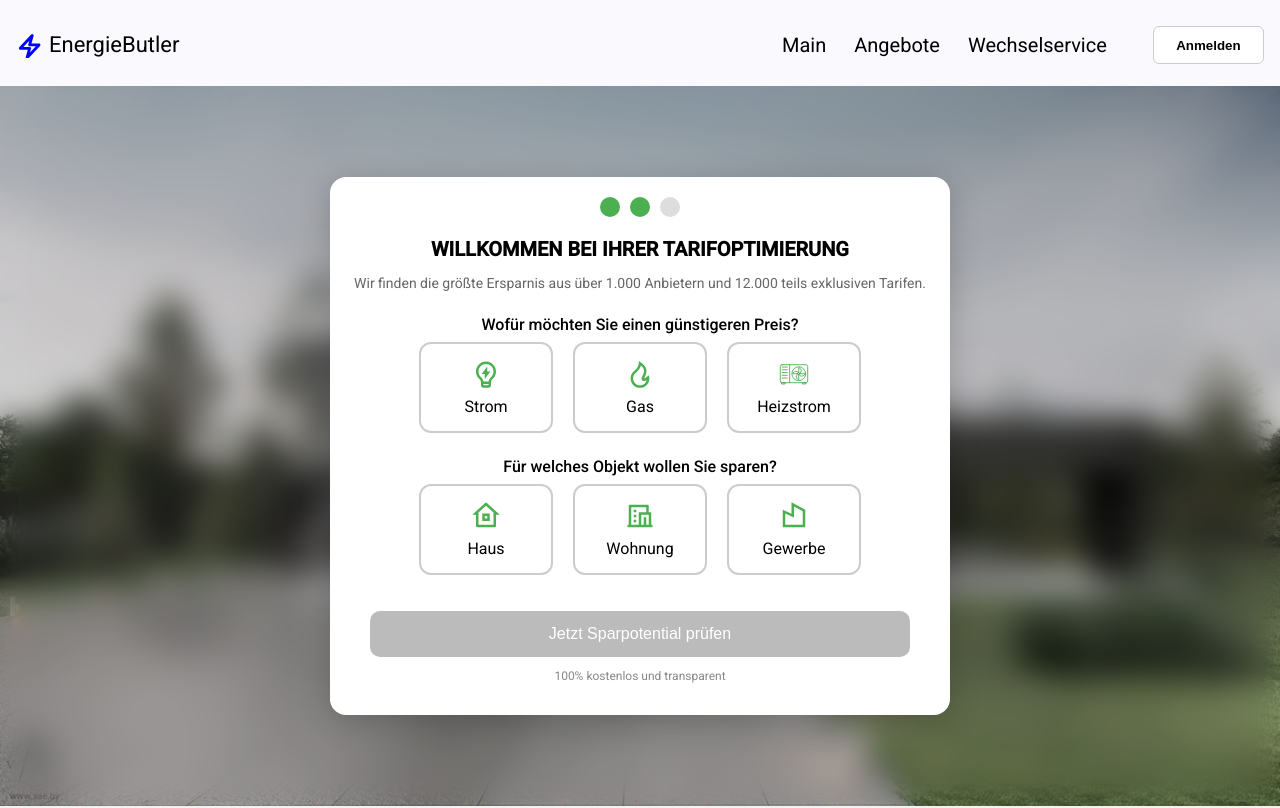
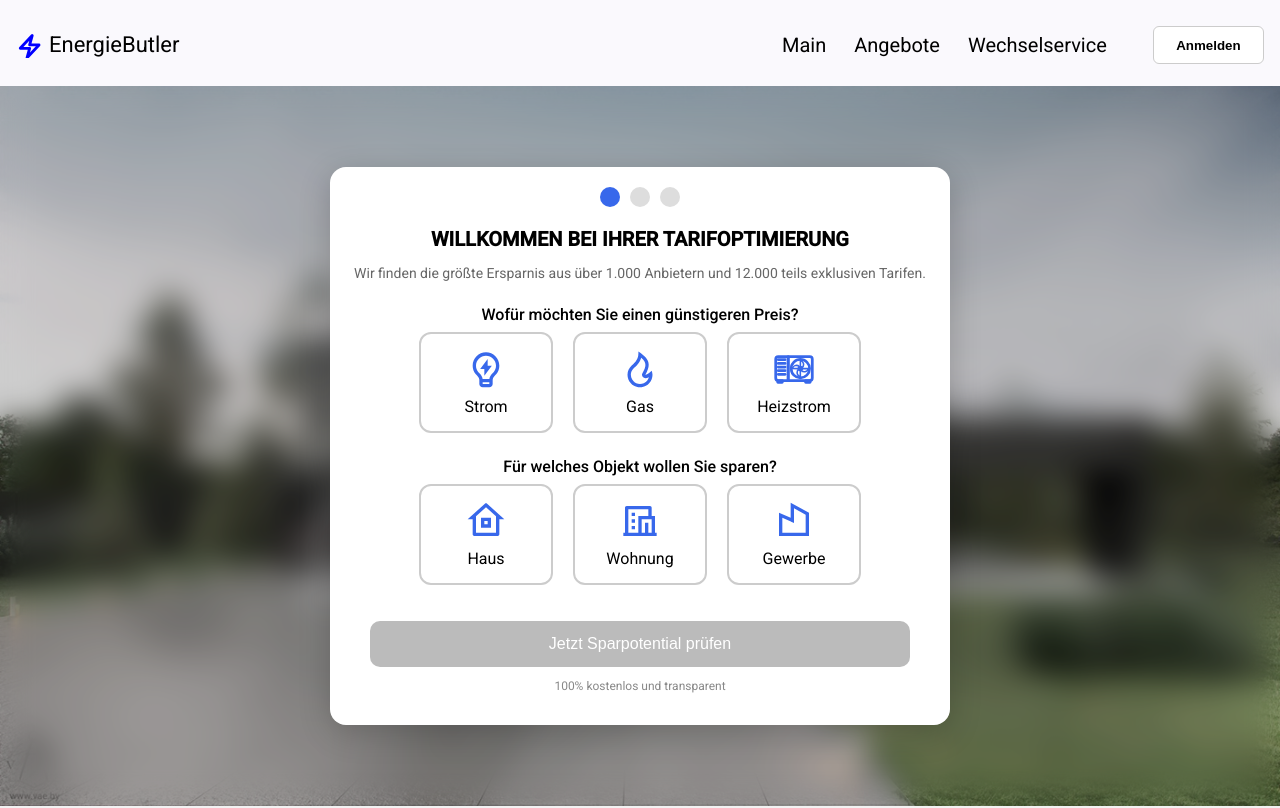
Before and after one commit to umidbek77/EnergieButler, an Angular app: page /tariff-selector in a window 1280 px wide. Shown: the top 808 px of the page. Built offline with nearby package versions, Linux system fonts and the light colour scheme.

Commit message:
tarif component style lari to'g'rlandi

```diff
--- a/src/app/pages/main/main.component.css
+++ b/src/app/pages/main/main.component.css
@@ -1,9 +1,6 @@
 .main-wrapper {
   padding: 2rem;
-}
-
-main {
-  margin-bottom: 50px;
+  background-color: #f2f2f2;
 }
 
 .page-header {
@@ -33,7 +30,7 @@ main {
 .card-box {
   background-color: white;
   padding: 2rem;
-  box-shadow: 0 12px 8px rgba(0, 0, 0, 0.05);
+  box-shadow: 8px 12px 8px rgba(0, 0, 0, 0.05);
   max-width: 500px;
   flex: 1 1 300px;
   margin-bottom: 50px;
@@ -78,16 +75,17 @@ main {
 }
 
 .btn.green {
-  background-color: #28a745;
+  background-color: #4473e1;
   border: none;
-  padding: 0.6rem 1.2rem;
+  padding: 14px 36px;
   border-radius: 4px;
   color: white;
   font-weight: 600;
+  font-size: 21px;
   cursor: pointer;
   transition: background-color 0.3s ease;
 }
 
 .btn.green:hover {
-  background-color: #218838;
+  background-color: #6495f1;
 }
--- a/src/app/pages/main/main.component.html
+++ b/src/app/pages/main/main.component.html
@@ -42,5 +42,3 @@
     </div>
   </div>
 </main>
-
-<app-steps></app-steps>
--- a/src/app/pages/steps/steps.component.css
+++ b/src/app/pages/steps/steps.component.css
@@ -1,5 +1,5 @@
 .steps-container {
-  padding: 50px 20px;
+  padding: 20px 20px;
   background-color: #f2f2f2;
   text-align: center;
 }
@@ -35,9 +35,9 @@
   width: 40px;
   height: 40px;
   background-color: white;
-  border: 3px solid #4caf50;
+  border: 3px solid #3868eb;
   border-radius: 50%;
-  color: #4caf50;
+  color: #3868eb;
   font-weight: bold;
   display: flex;
   align-items: center;
--- a/src/app/pages/tariff-selector/tariff-selector.component.css
+++ b/src/app/pages/tariff-selector/tariff-selector.component.css
@@ -1,5 +1,6 @@
 .background-overlay {
-  background: url("../../../../public/housebg.jpg") no-repeat center center / cover;
+  background: url("../../../../public/housebg.jpg") no-repeat center center /
+    cover;
   position: relative;
   min-height: 90vh;
   display: flex;
@@ -46,9 +47,8 @@
 }
 
 .step.active {
-  background: #4caf50;
+  background: #3868eb;
 }
-
 
 .form-title {
   font-size: 20px;
@@ -90,25 +90,25 @@
 }
 
 .select-card:hover {
-  border-color: #4caf50;
-  outline: 1.5px solid #4caf50;
+  border-color: #3868eb;
+  outline: 1.5px solid #3868eb;
 }
 
 .select-card.active {
-  border-color: #4caf50;
-  background-color: #f0fff4;
-  outline: 1.5px solid #4caf50;
+  border-color: #3868eb;
+  background-color: #e7f0f8;
+  outline: 1.5px solid #3868eb;
 }
 
 .select-card svg {
-  width: 30px;
-  height: 30px;
+  width: 40px;
+  height: 40px;
   margin-bottom: 8px;
-  fill: #4caf50;
+  fill: #3868eb;
 }
 
 .submit-btn {
-  background-color: #4caf50;
+  background-color: #3868eb;
   color: white;
   padding: 14px 24px;
   font-size: 16px;
@@ -121,7 +121,7 @@
 }
 
 .submit-btn:hover {
-  background-color: #388e3c;
+  background-color: #6086ef;
 }
 
 .submit-btn:disabled {
--- a/src/app/pages/tariff-selector/tariff-selector.component.html
+++ b/src/app/pages/tariff-selector/tariff-selector.component.html
@@ -3,7 +3,7 @@
     <div class="form-card">
       <div class="progress-line">
         <div class="step active"></div>
-        <div class="step active"></div>
+        <div class="step"></div>
         <div class="step"></div>
       </div>
 
@@ -70,10 +70,10 @@
                 r="23.48"
                 style="
                   fill: none;
-                  stroke: #4caf50;
+                  stroke: #3868eb;
                   stroke-linecap: round;
                   stroke-linejoin: round;
-                  stroke-width: 3px;
+                  stroke-width: 7px;
                 "
               ></circle>
               <circle
@@ -82,50 +82,50 @@
                 r="3.55"
                 style="
                   fill: none;
-                  stroke: #4caf50;
+                  stroke: #3868eb;
                   stroke-linecap: round;
                   stroke-linejoin: round;
-                  stroke-width: 3px;
+                  stroke-width: 7px;
                 "
               ></circle>
               <path
                 d="M67.16,46.43l.1-17.41,2.44,1.31c2.39,1.29,4.2,3.44,5.08,6.01.38,1.13.57,2.29.57,3.44,0,2.8-1.1,5.55-3.15,7.6l-1.06,1.06"
                 style="
                   fill: none;
-                  stroke: #4caf50;
+                  stroke: #3868eb;
                   stroke-linecap: round;
                   stroke-linejoin: round;
-                  stroke-width: 3px;
+                  stroke-width: 4px;
                 "
               ></path>
               <path
                 d="M70.7,49.98l17.41.1-1.31,2.44c-1.29,2.39-3.44,4.2-6.01,5.08-1.13.38-2.29.57-3.44.57-2.8,0-5.55-1.1-7.6-3.15l-1.06-1.06"
                 style="
                   fill: none;
-                  stroke: #4caf50;
+                  stroke: #3868eb;
                   stroke-linecap: round;
                   stroke-linejoin: round;
-                  stroke-width: 3px;
+                  stroke-width: 4px;
                 "
               ></path>
               <path
                 d="M63.17,51.51l-1.06,1.06c-2.05,2.05-3.15,4.8-3.15,7.6,0,1.15.19,2.31.57,3.44.87,2.57,2.68,4.72,5.08,6.01l2.44,1.31.1-17.41"
                 style="
                   fill: none;
-                  stroke: #4caf50;
+                  stroke: #3868eb;
                   stroke-linecap: round;
                   stroke-linejoin: round;
-                  stroke-width: 3px;
+                  stroke-width: 4px;
                 "
               ></path>
               <path
                 d="M63.6,49.97l-17.41-.1,1.31-2.44c1.29-2.39,3.44-4.2,6.01-5.08,1.13-.38,2.29-.57,3.44-.57,2.8,0,5.55,1.1,7.6,3.15l1.06,1.06"
                 style="
                   fill: none;
-                  stroke: #4caf50;
+                  stroke: #3868eb;
                   stroke-linecap: round;
                   stroke-linejoin: round;
-                  stroke-width: 3px;
+                  stroke-width: 4px;
                 "
               ></path>
               <rect
@@ -137,10 +137,10 @@
                 ry="6.39"
                 style="
                   fill: none;
-                  stroke: #4caf50;
+                  stroke: #3868eb;
                   stroke-linecap: round;
                   stroke-linejoin: round;
-                  stroke-width: 3px;
+                  stroke-width: 7px;
                 "
               ></rect>
               <line
@@ -150,10 +150,10 @@
                 y2="80.12"
                 style="
                   fill: none;
-                  stroke: #4caf50;
+                  stroke: #3868eb;
                   stroke-linecap: round;
                   stroke-linejoin: round;
-                  stroke-width: 3px;
+                  stroke-width: 8px;
                 "
               ></line>
               <line
@@ -163,10 +163,10 @@
                 y2="55.32"
                 style="
                   fill: none;
-                  stroke: #4caf50;
+                  stroke: #3868eb;
                   stroke-linecap: round;
                   stroke-linejoin: round;
-                  stroke-width: 3px;
+                  stroke-width: 7px;
                 "
               ></line>
               <line
@@ -176,10 +176,10 @@
                 y2="46"
                 style="
                   fill: none;
-                  stroke: #4caf50;
+                  stroke: #3868eb;
                   stroke-linecap: round;
                   stroke-linejoin: round;
-                  stroke-width: 3px;
+                  stroke-width: 7px;
                 "
               ></line>
               <line
@@ -189,10 +189,10 @@
                 y2="36.68"
                 style="
                   fill: none;
-                  stroke: #4caf50;
+                  stroke: #3868eb;
                   stroke-linecap: round;
                   stroke-linejoin: round;
-                  stroke-width: 3px;
+                  stroke-width: 7px;
                 "
               ></line>
               <line
@@ -202,10 +202,10 @@
                 y2="27.35"
                 style="
                   fill: none;
-                  stroke: #4caf50;
+                  stroke: #3868eb;
                   stroke-linecap: round;
                   stroke-linejoin: round;
-                  stroke-width: 3px;
+                  stroke-width: 7px;
                 "
               ></line>
               <line
@@ -215,10 +215,10 @@
                 y2="64.64"
                 style="
                   fill: none;
-                  stroke: #4caf50;
+                  stroke: #3868eb;
                   stroke-linecap: round;
                   stroke-linejoin: round;
-                  stroke-width: 3px;
+                  stroke-width: 7px;
                 "
               ></line>
               <rect
@@ -228,10 +228,10 @@
                 height="4.26"
                 style="
                   fill: none;
-                  stroke: #4caf50;
+                  stroke: #3868eb;
                   stroke-linecap: round;
                   stroke-linejoin: round;
-                  stroke-width: 3px;
+                  stroke-width: 7px;
                 "
               ></rect>
               <rect
@@ -241,10 +241,10 @@
                 height="4.26"
                 style="
                   fill: none;
-                  stroke: #4caf50;
+                  stroke: #3868eb;
                   stroke-linecap: round;
                   stroke-linejoin: round;
-                  stroke-width: 3px;
+                  stroke-width: 7px;
                 "
               ></rect>
             </svg>
```
